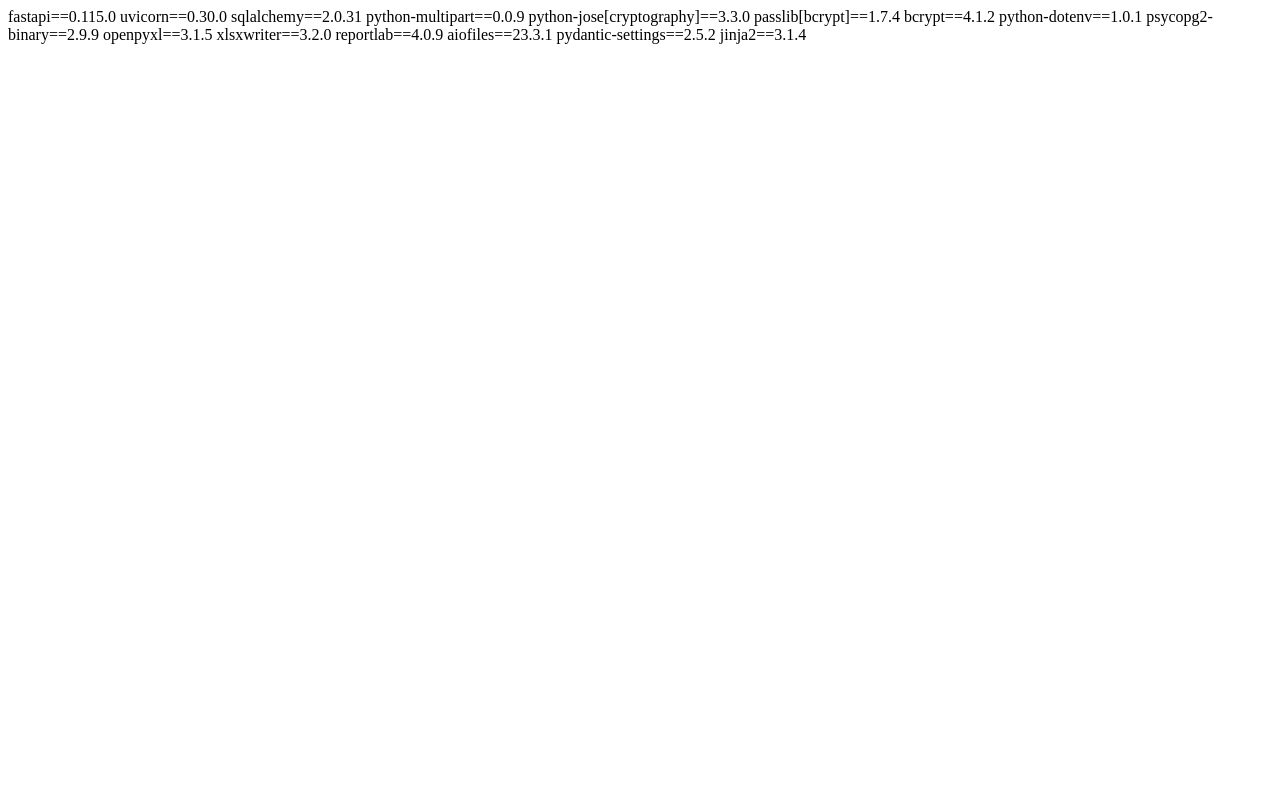
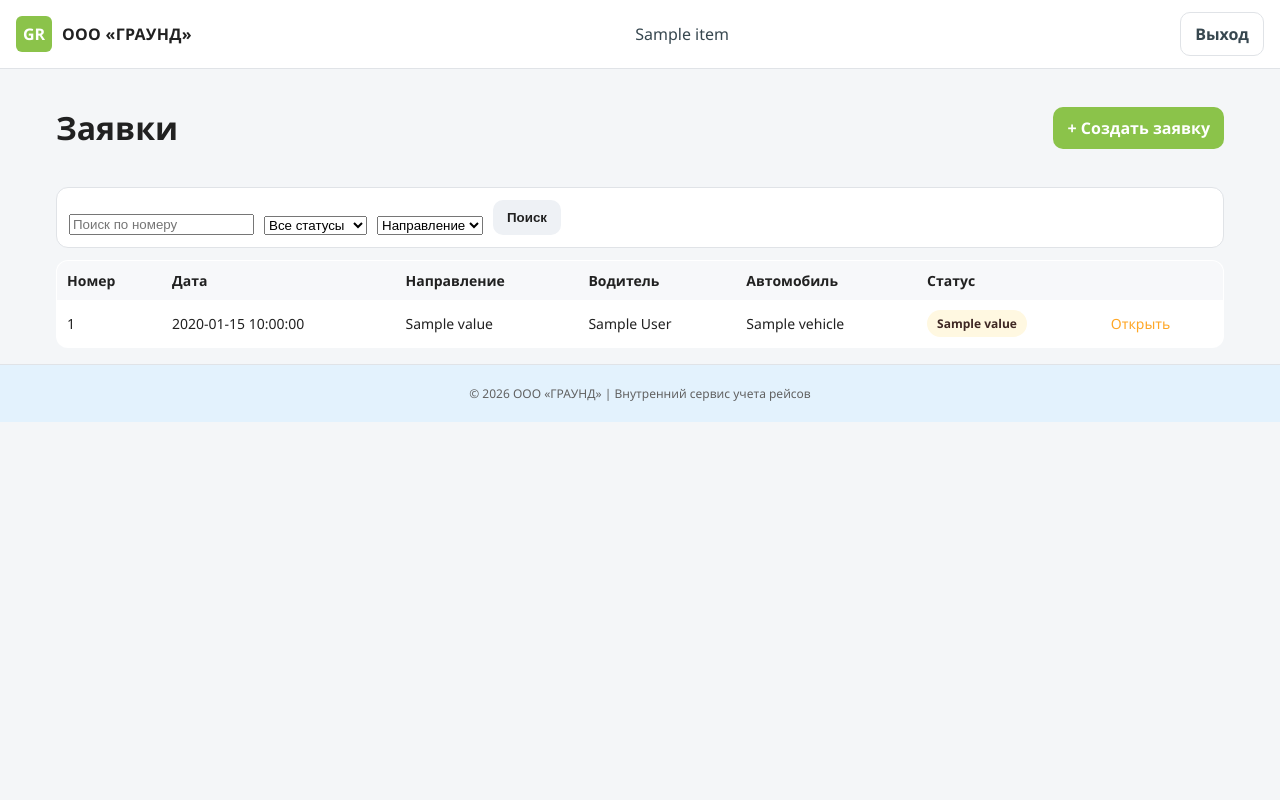
Before and after one commit to integratormart-wq/ground-reis, a Python web app: template templates/requests.html in a window 1280 px wide. Run offline with Jinja, Linux system fonts and the light colour scheme; the template is opened without the code that fills it: most values are stand-ins (such as "Sample title", 1, 10 or a date in 2020); some libraries are stand-ins or nearby versions.

Commit message:
Update requests.html

```diff
--- a/templates/requests.html
+++ b/templates/requests.html
@@ -1,15 +1,27 @@
-fastapi==0.115.0
-uvicorn==0.30.0
-sqlalchemy==2.0.31
-python-multipart==0.0.9
-python-jose[cryptography]==3.3.0
-passlib[bcrypt]==1.7.4
-bcrypt==4.1.2
-python-dotenv==1.0.1
-psycopg2-binary==2.9.9
-openpyxl==3.1.5
-xlsxwriter==3.2.0
-reportlab==4.0.9
-aiofiles==23.3.1
-pydantic-settings==2.5.2
-jinja2==3.1.4
+{% extends "base.html" %}
+{% block content %}
+<div class="page-header"><h1>Заявки</h1>
+  {% if user.role != 'driver' %}
+  <a href="/requests/new" class="btn btn-primary">+ Создать заявку</a>
+  {% endif %}
+</div>
+<div class="filters">
+  <form method="get" style="display:flex;flex-wrap:wrap;gap:10px;align-items:end">
+    <input name="q" value="{{ q or request.query_params.q or '' }}" placeholder="Поиск по номеру" />
+    <select name="status_f">
+      <option value="">Все статусы</option>
+      {% for s in statuses %}<option value="{{ s.value }}" {% if (status_f or request.query_params.status_f or '')==s.value %}selected{% endif %}>{{ s.value }}</option>{% endfor %}
+    </select>
+    <select name="kind"><option value="">Направление</option><option value="пухтовоз" {% if (kind_f or request.query_params.kind or '')=='пухтовоз' %}selected{% endif %}>Пухтовозы</option><option value="самосвал" {% if (kind_f or request.query_params.kind or '')=='самосвал' %}selected{% endif %}>Самосвалы</option></select>
+    <button class="btn" type="submit">Поиск</button>
+  </form>
+</div>
+<div class="table-wrap"><table class="table">
+  <thead><tr><th>Номер</th><th>Дата</th><th>Направление</th><th>Водитель</th><th>Автомобиль</th><th>Статус</th><th></th></tr></thead>
+  <tbody>
+  {% for r in reqs %}
+  <tr><td>{{ r.number }}</td><td>{{ r.planned_date }}</td><td>{{ r.kind.value }}</td><td>{{ r.driver.full_name if r.driver else '—' }}</td><td>{{ r.vehicle.name if r.vehicle else '—' }}</td><td><span class="status">{{ r.status.value }}</span></td><td><a class="link" href="/requests/{{ r.id }}">Открыть</a></td></tr>
+  {% endfor %}
+  </tbody>
+</table></div>
+{% endblock %}
```
